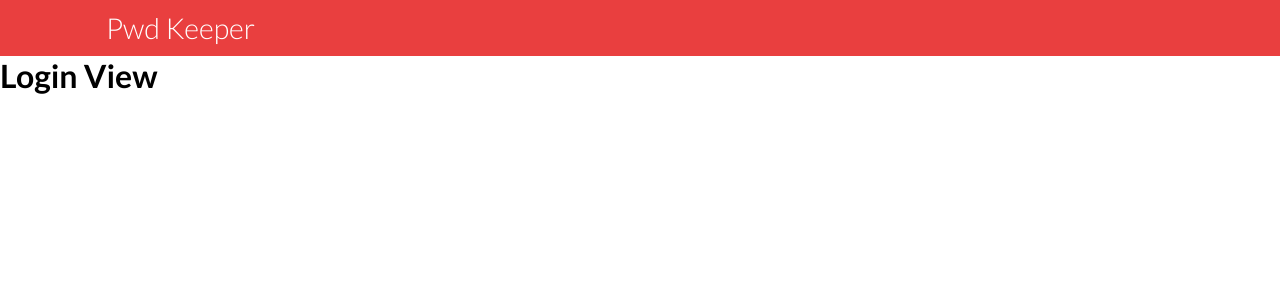
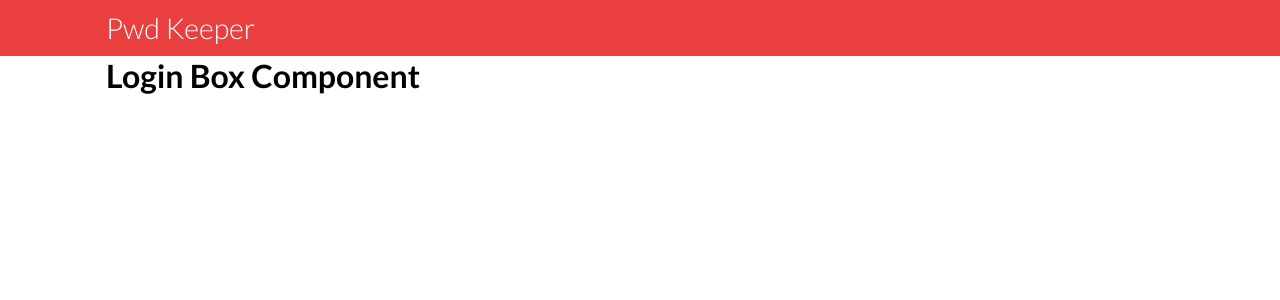
Before and after one commit to rhen99/pwd-keeper, a Vue app: page /login in a window 1280 px wide. Shown: the top 300 px of the page. Built offline with nearby package versions, Linux system fonts and the light colour scheme.

Commit message:
created login component

```diff
--- /dev/null
+++ b/src/components/LoginComponent.vue
@@ -0,0 +1,7 @@
+<script setup></script>
+
+<template>
+  <h1>Login Box Component</h1>
+</template>
+
+<style scoped></style>
--- a/src/views/LoginView.vue
+++ b/src/views/LoginView.vue
@@ -1,7 +1,10 @@
-<script setup></script>
-
+<script setup>
+import LoginComponent from "../components/LoginComponent.vue";
+</script>
 <template>
-  <h1>Login View</h1>
+  <div class="container">
+    <login-component />
+  </div>
 </template>
 
 <style scoped></style>
```
